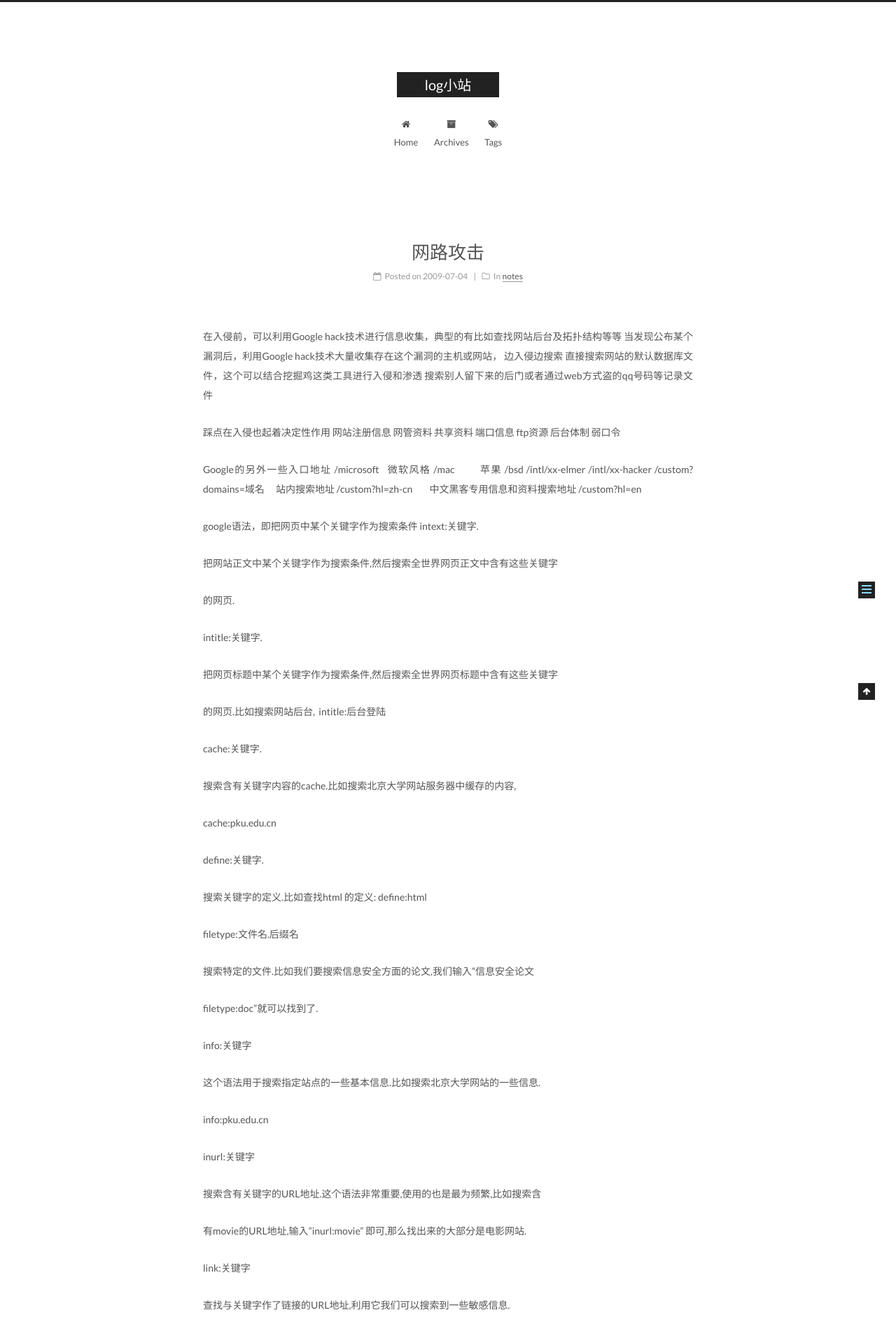
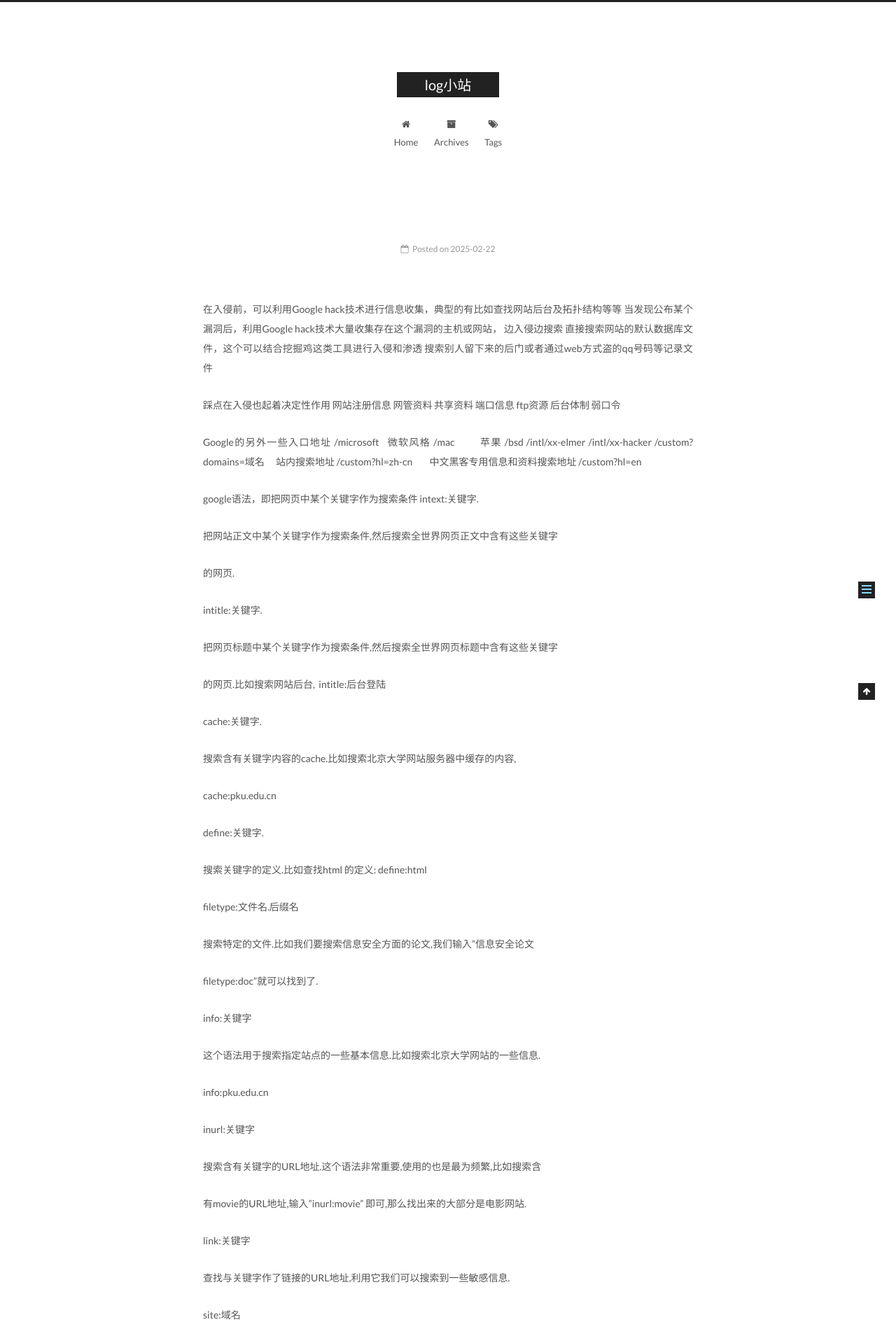
Before and after one commit to usertest001/usertest001.github.io, a Jekyll site: the page built from _posts/2009-07-04-network-attack.md, in a window 1280 px wide. Shown: the top 1909 px of the page at 70% size. Built offline with Jekyll 4.4.1, drawn with Linux system fonts in a browser that asks for light colours.

Commit message:
Auto-commit at Sat Feb 22 17:27:13 HKT 2025

```diff
--- a/_posts/2009-07-04-network-attack.md
+++ b/_posts/2009-07-04-network-attack.md
@@ -1,10 +1,10 @@
 ---
-title: "网路攻击"
-date: "2009-07-04"
+title: 网路攻击
+date: 2009-07-04
 categories:
-  - "notes"
+  - notes
 tags:
-  - "hack"
+  - "hack
 ---
 
 在入侵前，可以利用Google hack技术进行信息收集，典型的有比如查找网站后台及拓扑结构等等 当发现公布某个漏洞后，利用Google hack技术大量收集存在这个漏洞的主机或网站， 边入侵边搜索 直接搜索网站的默认数据库文件，这个可以结合挖掘鸡这类工具进行入侵和渗透 搜索别人留下来的后门或者通过web方式盗的qq号码等记录文件
```
